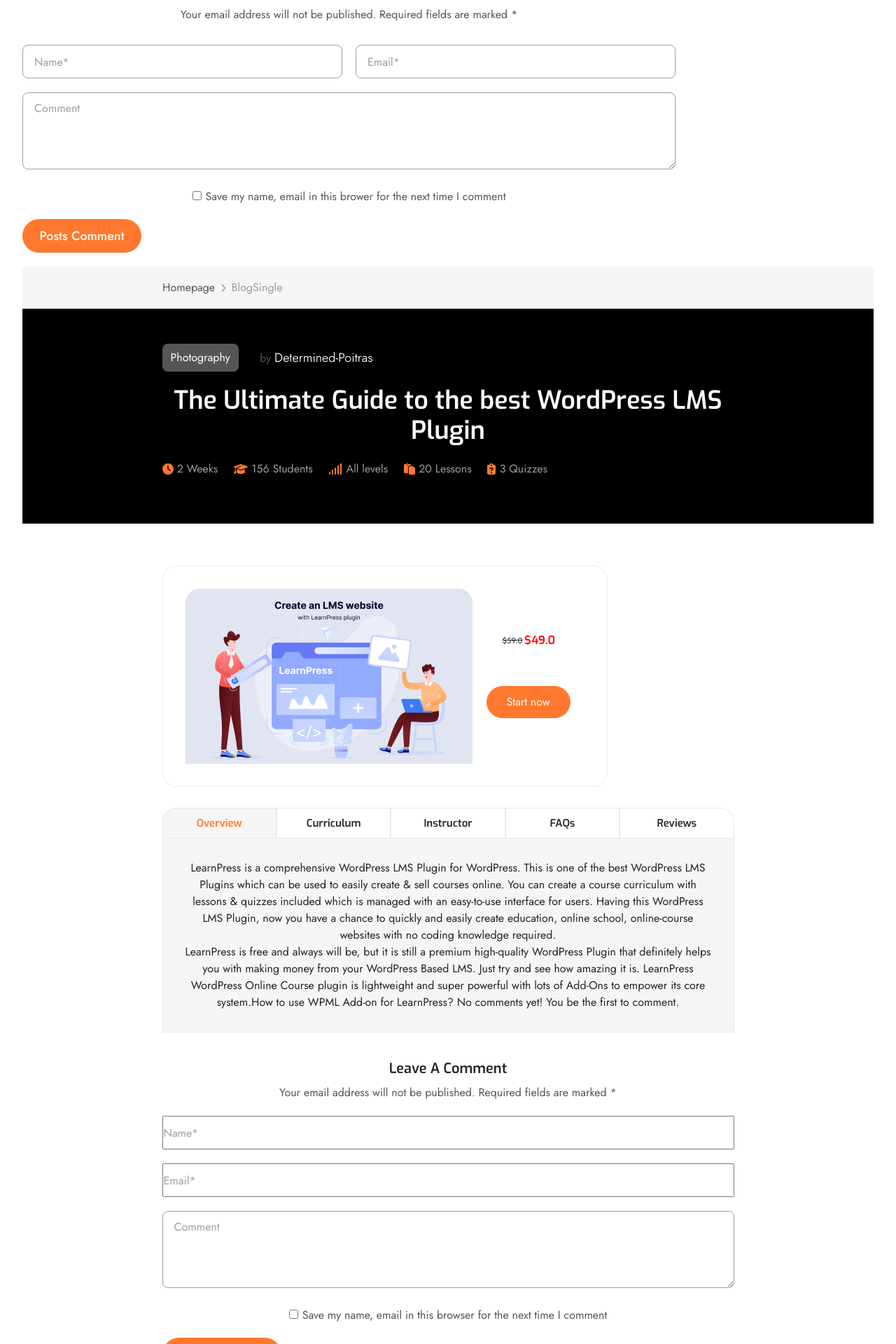
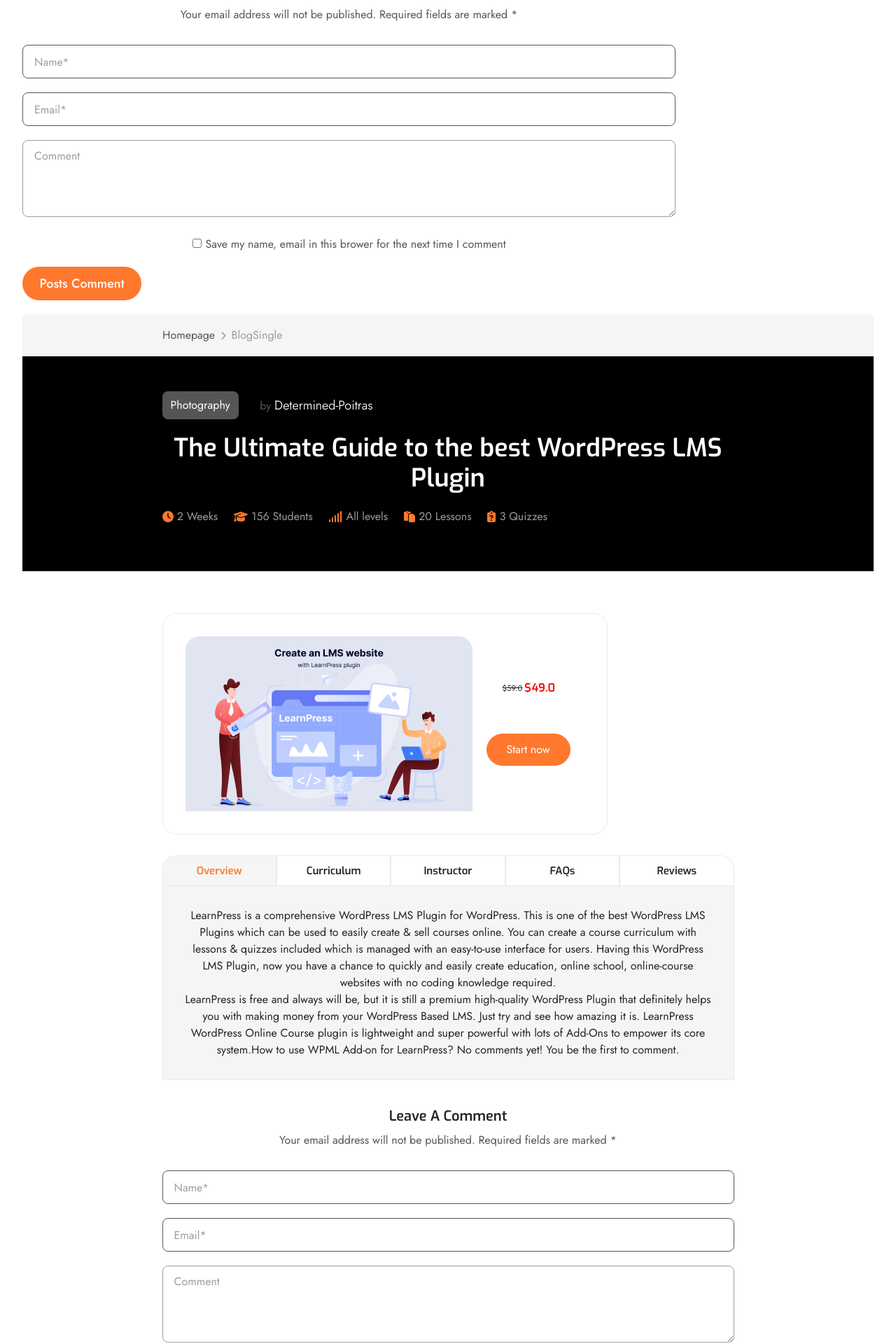
Before and after one commit to MohammadKerdasi/EduPressX7, a React (Vite) app: page /BlogSingle in a window 1280 px wide. Shown: the part 2600-4520 px from the top of the page at 70% size. Built offline with nearby package versions, Linux system fonts and the light colour scheme.

Commit message:
some changes

```diff
--- a/src/Components/BlogDetails/BlogDetails.jsx
+++ b/src/Components/BlogDetails/BlogDetails.jsx
@@ -196,6 +196,7 @@
 
   // قسم الدوال
   // تابع يتعامل مع مصفوفة مسارات الصور (الرجوع الى الخلف)
+
   function handleDecIndex() {
     if (index > 0) {
       setIndex(index - 1);
@@ -554,7 +555,7 @@
             handlePaginationWithArrowINC={handlePaginationWithArrowINC}
             handlePaginationWithArrowDEC={handlePaginationWithArrowDEC}
           />
-          <div className="SHaaban-form-area">
+          <div className="SHaaban-form-area ">
             <h4 className="SHaaban-form-area-title">Leave A Comment</h4>
             <p className="SHaaban-form-area-paragraph">
               Your email address will not be published. Required fields are
@@ -563,7 +564,7 @@
             <form id="SHaaban-form-body" action="">
               <div className="SHaaban-styling-form-inputs">
                 <input
-                  className="SHaaban-styling-inputs"
+                  className="Mk-FormInput1"
                   type="text"
                   name=""
                   id=""
@@ -572,7 +573,7 @@
                   onChange={(e) => setName(e.target.value)}
                 />
                 <input
-                  className="SHaaban-styling-inputs"
+                  className="Mk-FormInput2"
                   type="email"
                   name=""
                   id=""
--- a/src/Components/CourseSingleDetail/CourseSingleDetail.css
+++ b/src/Components/CourseSingleDetail/CourseSingleDetail.css
@@ -265,6 +265,32 @@
 {
   width: 100% !important;
 }
+.Mk-formInputs
+{
+  margin-top: 30px!important;
+}
+.Mk-FormInput1
+{
+  width: 48%;
+  height: 48px;
+  border: 1px solid var(--dark-grey);
+  border-radius: 8px;
+}
+.Mk-FormInput1::placeholder
+{
+  padding: 10.5px 16px ;
+}
+.Mk-FormInput2
+{
+  width: 48%;
+  height: 48px;
+  border: 1px solid var(--dark-grey);
+  border-radius: 8px;
+}
+.Mk-FormInput2::placeholder
+{
+  padding: 10.5px 16px ;
+}
 .Mk-FormArea
 {
   margin-top: 40px;
@@ -340,18 +366,6 @@
   .Mk-CardBody
   {
     padding: 30px;
-  }
-  .Mk-FormInput1
-  {
-    margin-top: 20px !important;
-    height: 48px !important;
-
-  }
-  .Mk-FormInput2
-  {
-    margin-top: 20px !important;
-    height: 48px !important;
-
   }
 }
 
@@ -434,6 +448,7 @@
 
 }
   @media (max-width: 768px) {
+
     .Mk-tab-header {
       flex: 100%;
       border-right: none;
@@ -466,6 +481,12 @@
   }
 
   @media (max-width: 480px) {
+    .Mk-CheckBoxandP
+    {
+      display: flex;
+      align-items: center;
+      justify-content: center;
+    }
     .Mk-tab-header {
       padding: 10px 5px;
     }
--- a/src/Components/CourseSingleDetail/CourseSingleDetail.jsx
+++ b/src/Components/CourseSingleDetail/CourseSingleDetail.jsx
@@ -844,7 +844,7 @@
         <p className="SHaaban-form-area-paragraph">
           Your email address will not be published. Required fields are marked *
         </p>
-        <form id="SHaaban-form-body Mk-FormBody">
+        <form id="SHaaban-form-body">
           <div className="SHaaban-styling-form-inputs Mk-formInputs">
             <input
             className="Mk-FormInput1"
--- a/src/Pages/Blog.jsx
+++ b/src/Pages/Blog.jsx
@@ -9,24 +9,6 @@
 import BreadCrumbs from "../Components/BreadCrumbs/BreadCrumbs";
 
 export default function Blog() {
-  /*لاتعدلي ----------------------------------------- */
-const [searchBox, setSearchBox] = useState("");
-
-const handleSearchChange = (value) => {
-  setSearchBox(value);
-};
-/*-------------------------------------------------------------------- */
-
-
-// عدلي حسب الفلاتر يلي بال saidbar______________________________________________________________________________________________
-const filteredRecords =Service1.filter((val) => {   /* من هاد السطر
- */    if (searchBox === "") {
-      return val;
-    } else if (val.title.toLowerCase().includes(searchBox.toLowerCase())) {
-      return val;
-    }
-    return null;
-  });   /* لهاد لا تعدلي */
 
   return (
     <div>
```
